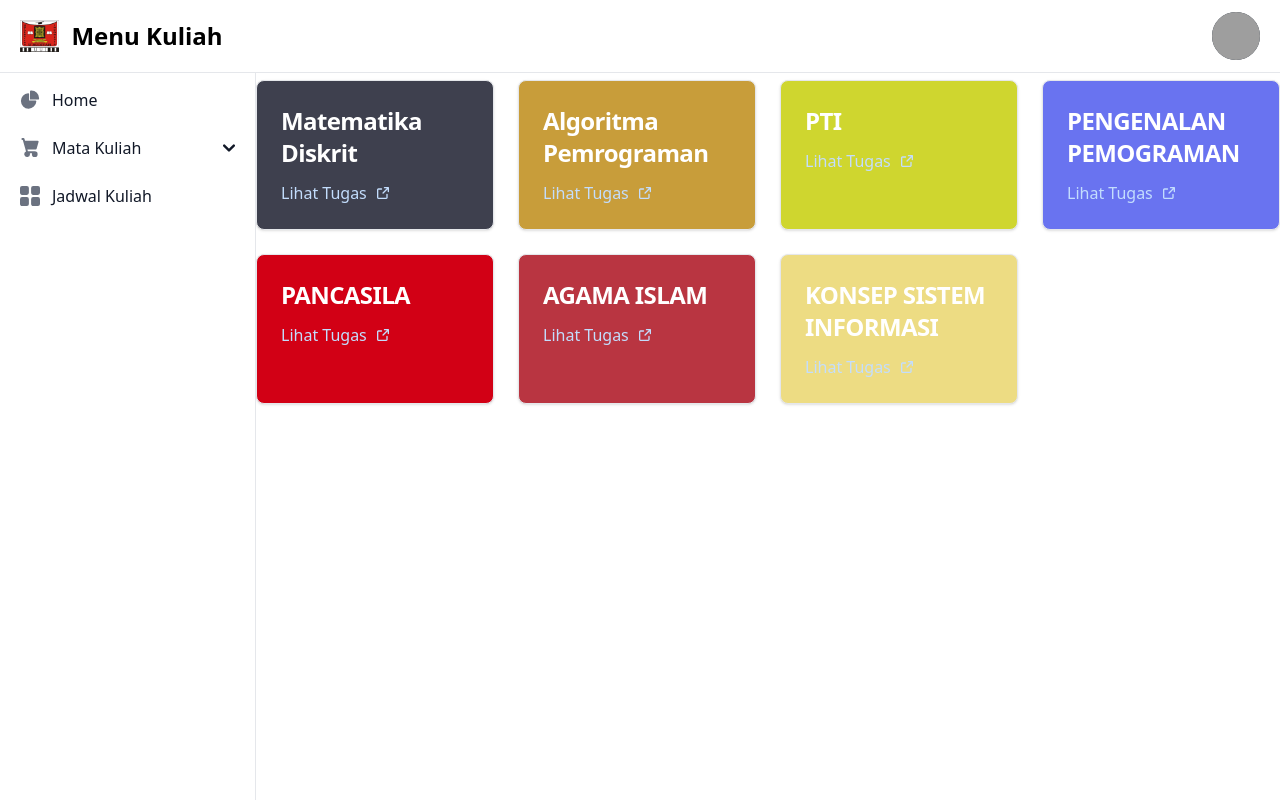
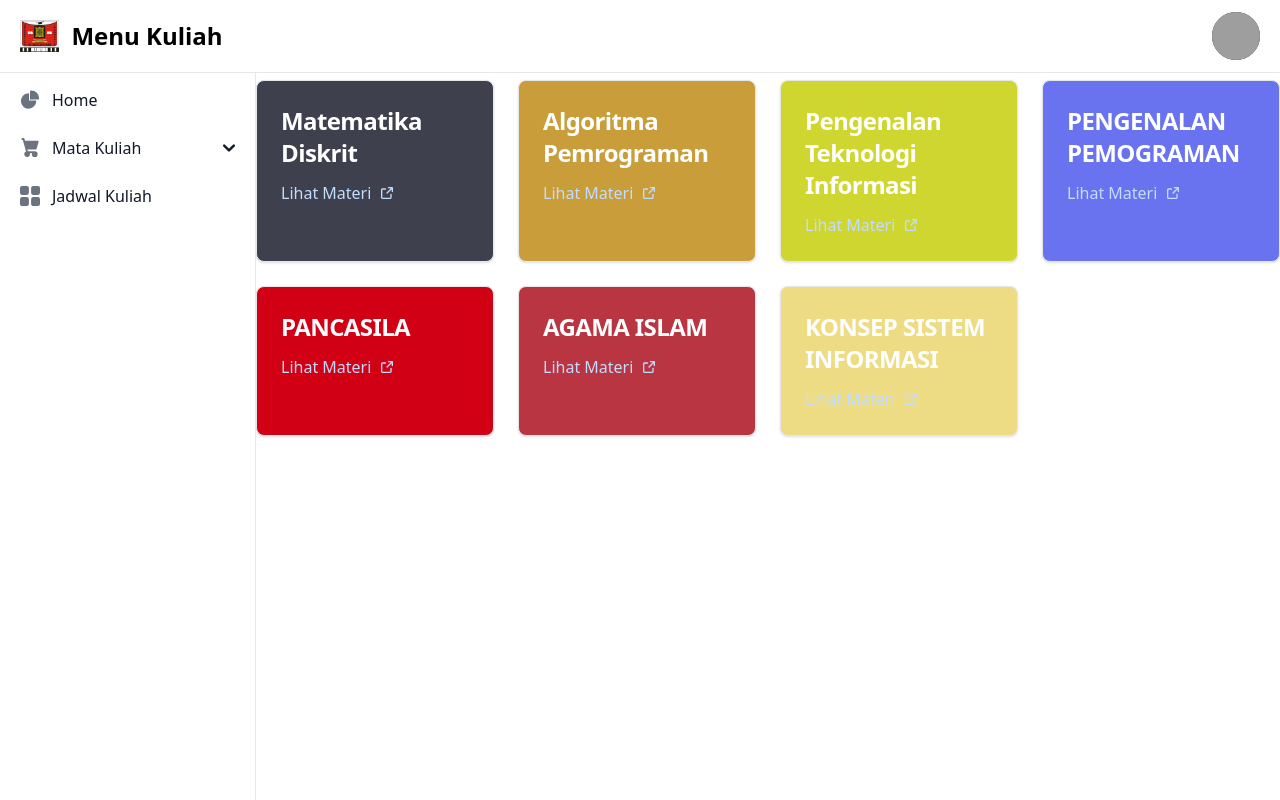
Before and after one commit to djaroephon/MenuKuliah, a Vue app: page / in a window 1280 px wide. Built offline with nearby package versions, Linux system fonts and the light colour scheme; grey boxes are pictures that could not be loaded.

Commit message:
Update TheWelcome.vue

```diff
--- a/src/components/TheWelcome.vue
+++ b/src/components/TheWelcome.vue
@@ -5,7 +5,7 @@ import { ref } from 'vue';
 const tugasKuliah = ref([
   { title: 'Matematika Diskrit' },
   { title: 'Algoritma Pemrograman' },
-  { title: 'PTI' },
+  { title: 'Pengenalan Teknologi Informasi' },
   { title: 'PENGENALAN PEMOGRAMAN' },
   { title: 'PANCASILA' },
   { title: 'AGAMA ISLAM' },
@@ -36,7 +36,7 @@ const getRandomColor = () => {
       </a>
       <p class="mb-3 font-normal text-white dark:text-gray-400"></p>
       <a href="#" class="inline-flex font-medium items-center text-blue-200 hover:underline">
-        Lihat Tugas
+        Lihat Materi
         <svg class="w-3 h-3 ms-2.5 rtl:rotate-[270deg]" aria-hidden="true" xmlns="http://www.w3.org/2000/svg" fill="none" viewBox="0 0 18 18">
           <path stroke="currentColor" stroke-linecap="round" stroke-linejoin="round" stroke-width="2" d="M15 11v4.833A1.166 1.166 0 0 1 13.833 17H2.167A1.167 1.167 0 0 1 1 15.833V4.167A1.166 1.166 0 0 1 2.167 3h4.618m4.447-2H17v5.768M9.111 8.889l7.778-7.778" />
         </svg>
```
